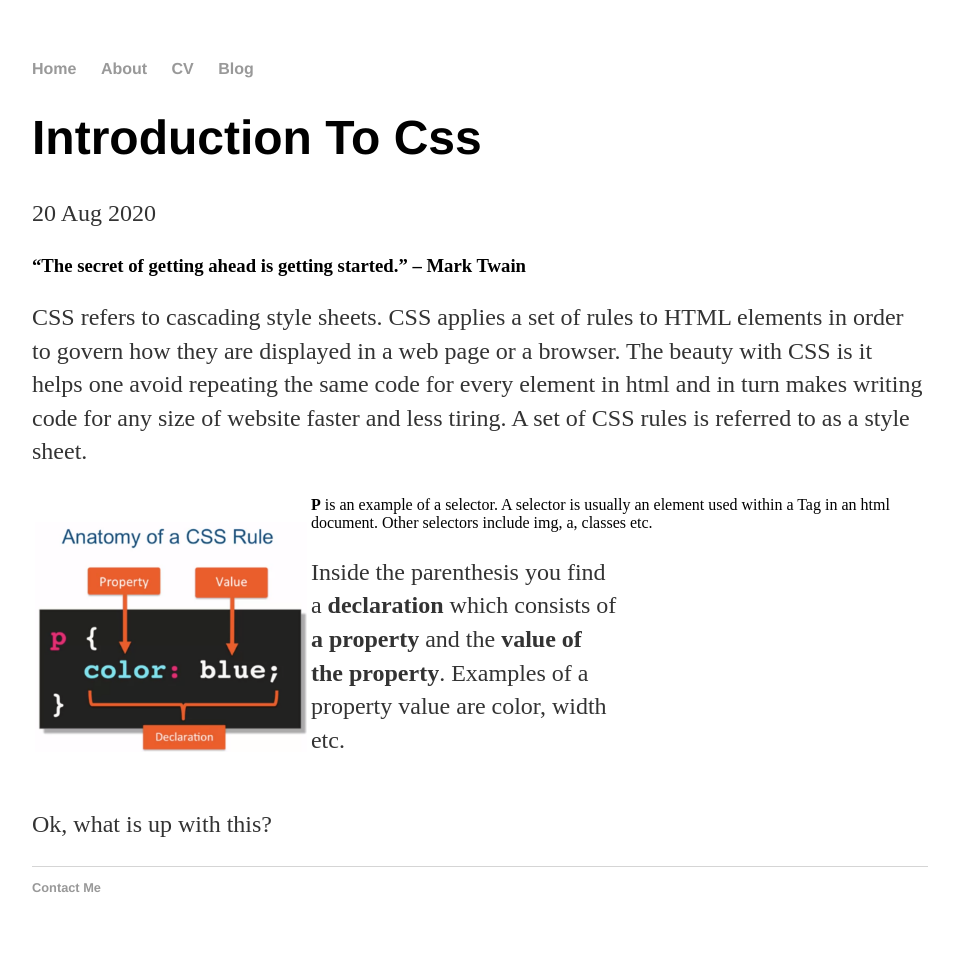
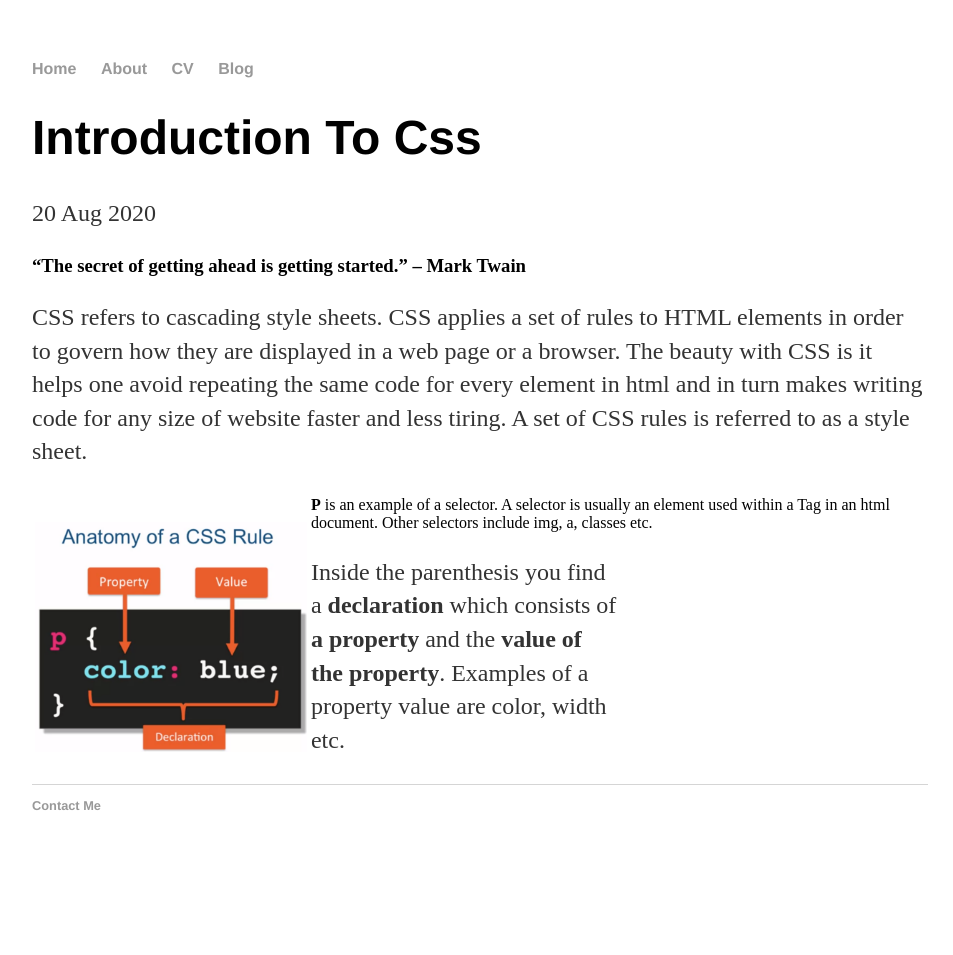
Before and after one commit to aineomugisha/aineomugisha.github.io, a Jekyll site: the page built from _posts/2020-08-20-Introduction-to-CSS.md, in a window 1280 px wide. Shown: the whole page, without its empty margins (160-1113 px from the left). Built offline with Jekyll 4.4.1, drawn with Linux system fonts in a browser that asks for light colours; after the commit the page ends 900 px from its top, so only the background shows below that.

Commit message:
Update 2020-08-20-Introduction-to-CSS.md

```diff
--- a/_posts/2020-08-20-Introduction-to-CSS.md
+++ b/_posts/2020-08-20-Introduction-to-CSS.md
@@ -6,7 +6,6 @@
 <h3>“The secret of getting ahead is getting started.” – Mark Twain</h3>
 
 CSS refers to cascading style sheets. CSS applies a set of rules to HTML elements in order to govern how they are displayed in a web page or a browser. The beauty with CSS is it helps one avoid repeating the same code for every element in html and in turn makes writing code for any size of website faster and less tiring. A set of CSS rules is referred to as a style sheet.
-<div style="overflow-x:auto;">
 <table>
   <tr>
     <td><img src="/images/cssruleanatomy.png"></td>
@@ -14,6 +13,3 @@
   </tr>
 
 </table>
-</div>
-
-Ok, what is up with this?
```
